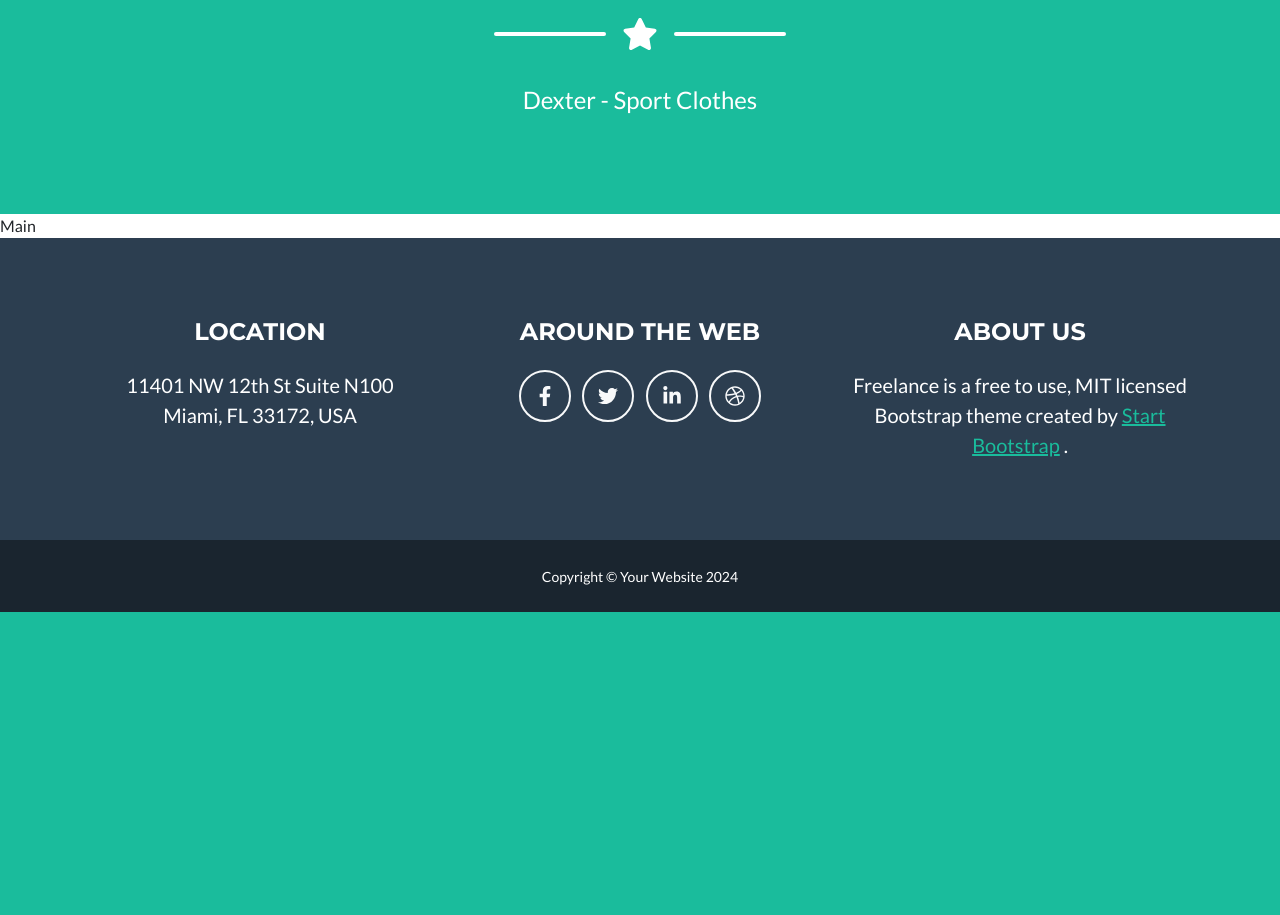
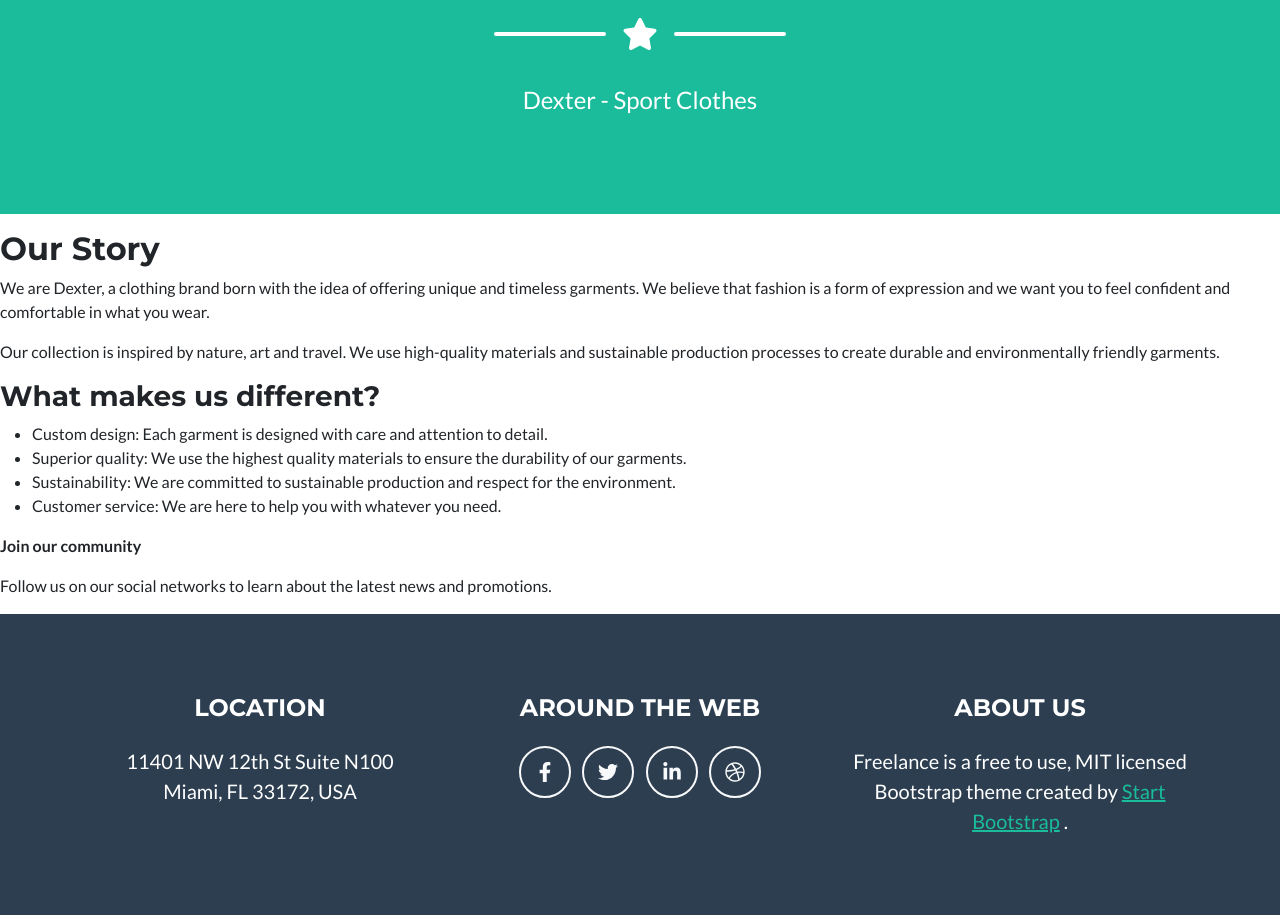
Before and after one commit to lgiovannini/LautaroGiovannini-EntregaFinal, a Django app: page /about/ in a window 1280 px wide. Shown: the part 569-1484 px from the top of the page. Before the commit the page ends 1181 px from the top, so only its background shows below. Run offline with Django 5.2, Linux system fonts and the light colour scheme; some libraries are stand-ins or nearby versions.

Commit message:
Giovannini Tercera Entrega

```diff
--- a/inicio/templates/inicio/about.html
+++ b/inicio/templates/inicio/about.html
@@ -9,3 +9,35 @@ About Us
 {% block header_h1 %}
 About Us
 {% endblock header_h1 %}
+
+{% block main %}
+
+<p>
+<h2>Our Story</h2>
+
+<p>
+    We are Dexter, a clothing brand born with the idea of offering unique and timeless garments. We believe that fashion is a form of expression and we want you to feel confident and comfortable in what you wear.
+</p>
+
+<p>
+    Our collection is inspired by nature, art and travel. We use high-quality materials and sustainable production processes to create durable and environmentally friendly garments.
+</p>
+
+<h3>What makes us different?
+</h3>
+<ul>
+    <li>Custom design: Each garment is designed with care and attention to detail. </li>
+    <li>Superior quality: We use the highest quality materials to ensure the durability of our garments.</li>
+    <li>Sustainability: We are committed to sustainable production and respect for the environment.</li>
+    <li>Customer service: We are here to help you with whatever you need.</li>
+
+</ul>
+
+<p>
+    <b>Join our community</b>
+</p>
+
+Follow us on our social networks to learn about the latest news and promotions.
+
+</p>
+{% endblock main %}
--- a/inicio/templates/inicio/nueva_ropa.html
+++ b/inicio/templates/inicio/nueva_ropa.html
@@ -14,7 +14,7 @@ Add Clothes
 
 <form action="{% url "inicio:nueva_ropa" %}" method="POST">
     {% csrf_token %}
-    <p>
+    {% comment %} <p>
         Type:
         <input type="text" name="type">
     </p>
@@ -25,7 +25,9 @@ Add Clothes
     <p>
         Size:
         <input type="text" name="size">
-    </p>
+    </p> {% endcomment %}
+
+    {{form}}
 
     <button>Add</button>
 
--- a/inicio/views.py
+++ b/inicio/views.py
@@ -1,6 +1,7 @@
 from django.http import HttpResponse
-from django.shortcuts import render
+from django.shortcuts import render, redirect
 from inicio.models import Ropa
+from inicio.forms import CrearRopaForm, BuscarRopaForm
 
 def inicio(request):
     return HttpResponse ('Blank')
@@ -11,15 +12,27 @@ def home(request):
 def about(request):
     return render(request, 'inicio/about.html')
 
+
 def nueva_ropa(request):
 
-    print('Request', request)
-    print('POST', request.POST)
+    formulario = CrearRopaForm()
 
-    ropa = Ropa(request.POST.get('type'), request.POST.get('brand'), request.POST.get('size'))
-    ropa.save()
+    if request.method == 'POST':
+        formulario = CrearRopaForm(request.POST)
+        if formulario.is_valid():
+            data = formulario.cleaned_data
+            ropa = Ropa(type=data.get('type'), brand=data.get('brand'), size=data.get('size'))
+            ropa.save()
+            return redirect('inicio:buscar_ropa')
 
-    return render(request, 'inicio/nueva_ropa.html', {'ropa': ''})
+
+    return render(request, 'inicio/nueva_ropa.html', {'form': formulario})
 
 def buscar_ropa(request):
-    return render(request, 'inicio/buscar_ropa.html', {'ropa': ''})
+
+    formulario = BuscarRopaForm(request.GET)
+    if formulario.is_valid():
+        type = formulario.cleaned_data.get('type')
+        ropas = Ropa.objects.filter(type__icontains=type)
+
+    return render(request, 'inicio/buscar_ropa.html', {'ropas': ropas, 'form' : formulario})
```
Also changed, not shown: inicio/forms.py (added, +9 -0 lines), inicio/templates/inicio/buscar_ropa.html (+14 -1 lines).
